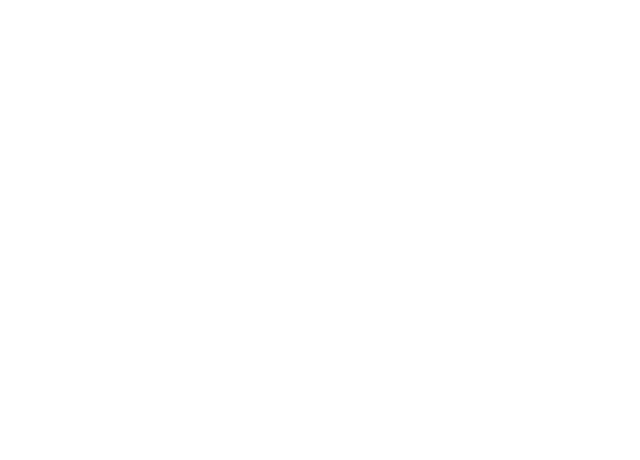
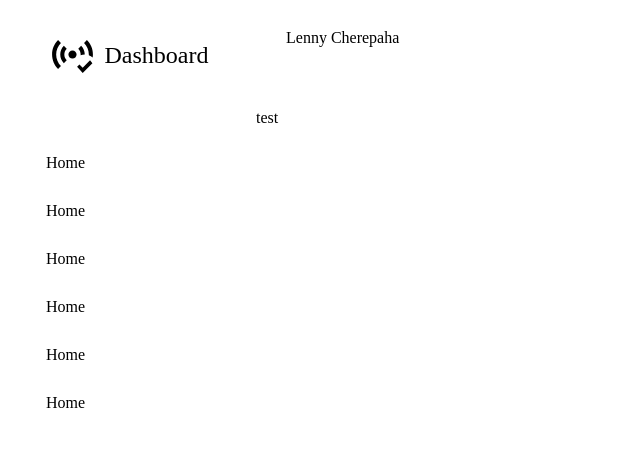
Before and after one commit to LennyCherepaha/odinproject-dashboard, a plain HTML site: page index.html in a window 1280 px wide. Shown: the whole page, without its empty margins (0-640 px from the left). Drawn offline with Linux system fonts and the light colour scheme.

Commit message:
setting up layouts

```diff
--- a/index.html
+++ b/index.html
@@ -4,8 +4,31 @@
     <meta charset="UTF-8" />
     <meta name="viewport" content="width=device-width, initial-scale=1.0" />
     <title>Sports Dashboard</title>
+    <link rel="stylesheet" href="reset.css" />
     <link rel="stylesheet" href="styles.css" />
-    <link rel="stylesheet" href="reset.css" />
   </head>
-  <body></body>
+  <body>
+    <div class="grid-container">
+      <aside>
+        <div class="logo">
+          <img src="/img/access-point-check.svg" alt="" />
+          <h2>Dashboard</h2>
+        </div>
+        <nav>
+          <div class="primary-menu">
+            <ul>
+              <li>Home</li>
+              <li>Home</li>
+              <li>Home</li>
+              <li>Home</li>
+              <li>Home</li>
+              <li>Home</li>
+            </ul>
+          </div>
+        </nav>
+      </aside>
+      <header>Lenny Cherepaha</header>
+      <main>test</main>
+    </div>
+  </body>
 </html>
--- a/reset.css
+++ b/reset.css
@@ -0,0 +1,128 @@
+/* CSS Reset */
+html,
+body,
+div,
+span,
+applet,
+object,
+iframe,
+h1,
+h2,
+h3,
+h4,
+h5,
+h6,
+p,
+blockquote,
+pre,
+a,
+abbr,
+acronym,
+address,
+big,
+cite,
+code,
+del,
+dfn,
+em,
+img,
+ins,
+kbd,
+q,
+s,
+samp,
+small,
+strike,
+strong,
+sub,
+sup,
+tt,
+var,
+b,
+u,
+i,
+center,
+dl,
+dt,
+dd,
+ol,
+ul,
+li,
+fieldset,
+form,
+label,
+legend,
+table,
+caption,
+tbody,
+tfoot,
+thead,
+tr,
+th,
+td,
+article,
+aside,
+canvas,
+details,
+embed,
+figure,
+figcaption,
+footer,
+header,
+hgroup,
+menu,
+nav,
+output,
+ruby,
+section,
+summary,
+time,
+mark,
+audio,
+video {
+  margin: 0;
+  padding: 0;
+  border: 0;
+  font-size: 100%;
+  font: inherit;
+  vertical-align: baseline;
+  box-sizing: border-box;
+}
+
+article,
+aside,
+details,
+figcaption,
+figure,
+footer,
+header,
+hgroup,
+menu,
+nav,
+section {
+  display: block;
+}
+body {
+  line-height: 1;
+}
+ol,
+ul {
+  list-style: none;
+}
+blockquote,
+q {
+  quotes: none;
+}
+blockquote:before,
+blockquote:after,
+q:before,
+q:after {
+  content: '';
+  content: none;
+}
+table {
+  border-collapse: collapse;
+  border-spacing: 0;
+}
+
+/* CSS Reset */
--- a/styles.css
+++ b/styles.css
@@ -0,0 +1,47 @@
+.grid-container {
+  display: grid;
+  grid-template-columns: 1fr 3fr 1fr;
+  height: 100vh;
+  width: 100%;
+}
+
+.grid-container aside {
+  grid-row: 1 / span 10;
+}
+
+/* aside {
+  width: 100%;
+} */
+
+aside div {
+  padding: 30px;
+}
+
+aside .logo h2 {
+  font-size: 1.5rem;
+}
+
+aside .logo {
+  display: flex;
+  align-items: center;
+  justify-content: center;
+  width: 100%;
+  gap: 8px;
+}
+
+aside .logo img {
+  width: 25%;
+}
+
+.primary-menu ul li {
+  padding: 1rem;
+}
+
+header {
+  padding: 30px;
+  grid-column: 2 / span 2;
+}
+
+main {
+  width: 100%;
+}
```
Also changed, not shown: img/access-point-check.svg (added), img/shoe-sneaker.svg (added).
